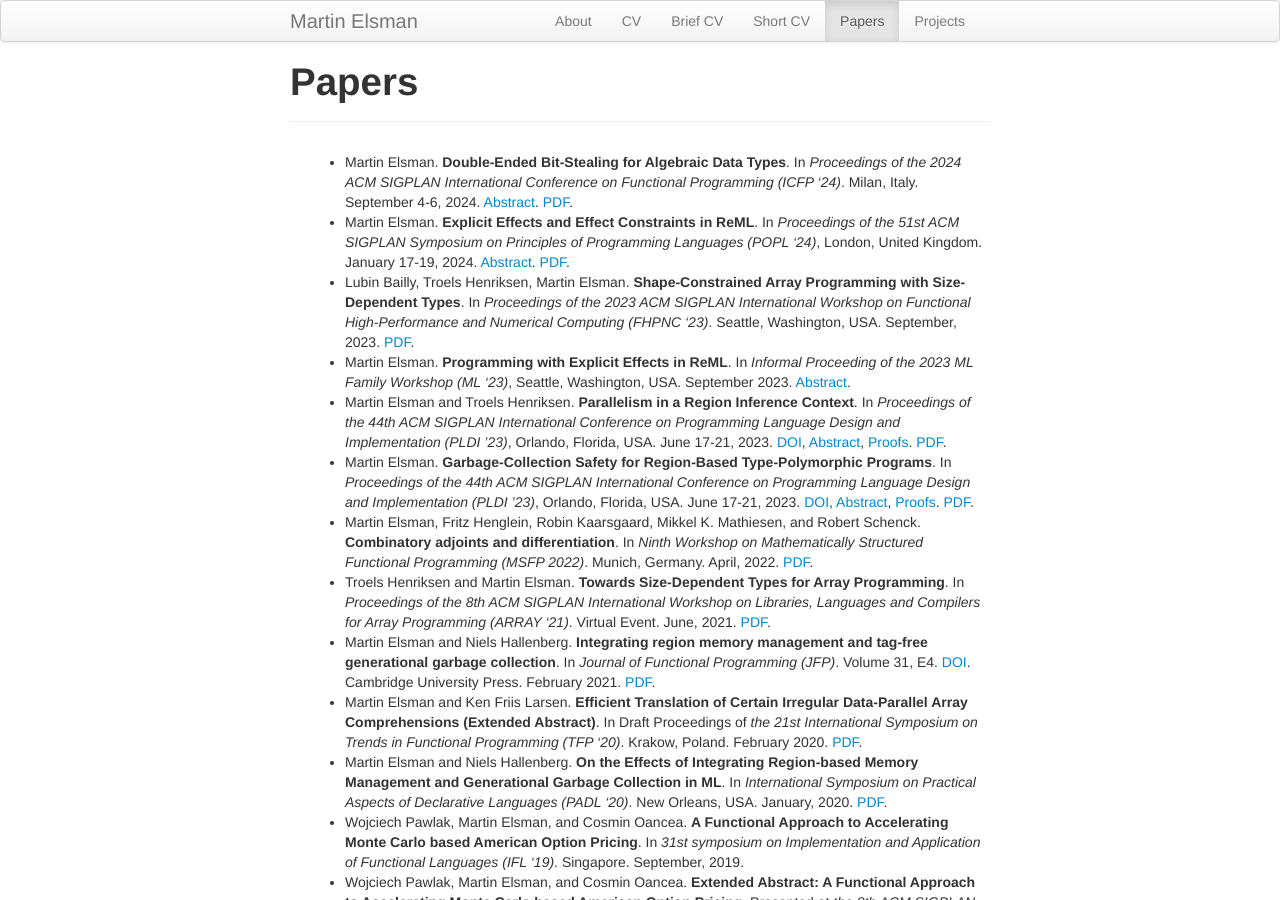
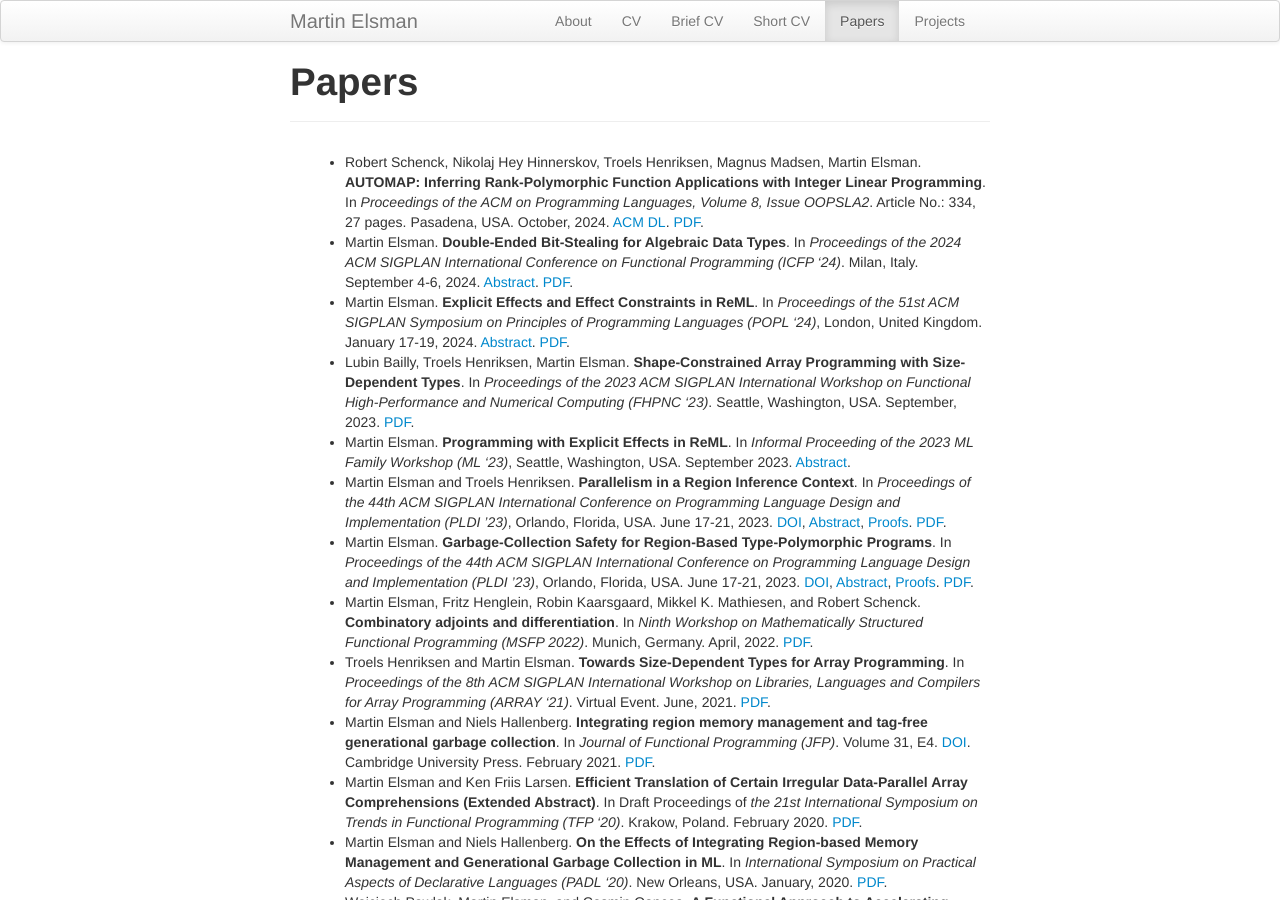
Before and after one commit to melsman/melsman.github.io, a Jekyll site: the page built from papers.md, in a window 1280 px wide and 900 px high. Built offline with Jekyll 4.4.1, drawn with Linux system fonts in a browser that asks for light colours; nearby versions of some CDN libraries.

Commit message:
new paper

```diff
--- a/papers.md
+++ b/papers.md
@@ -5,6 +5,8 @@ header: Papers
 group: navigation
 ---
 {% include JB/setup %}
+
+* Robert Schenck, Nikolaj Hey Hinnerskov, Troels Henriksen, Magnus Madsen, Martin Elsman. __AUTOMAP: Inferring Rank-Polymorphic Function Applications with Integer Linear Programming__. In _Proceedings of the ACM on Programming Languages, Volume 8, Issue OOPSLA2_. Article No.: 334, 27 pages. Pasadena, USA. October, 2024. [ACM DL](https://doi.org/10.1145/3689774). [PDF](pdf/oopslab24main-p607-final.pdf).
 
 * Martin Elsman. __Double-Ended Bit-Stealing for Algebraic Data Types__. In _Proceedings of the 2024 ACM SIGPLAN International Conference on Functional Programming (ICFP '24)_. Milan, Italy. September 4-6, 2024. [Abstract](https://icfp24.sigplan.org/details/icfp-2024-papers/5/Double-Ended-Bit-Stealing-for-Algebraic-Data-Types). [PDF](pdf/icfp24main-p22-final.pdf).
 
```
Also changed, not shown: 1 other file.
